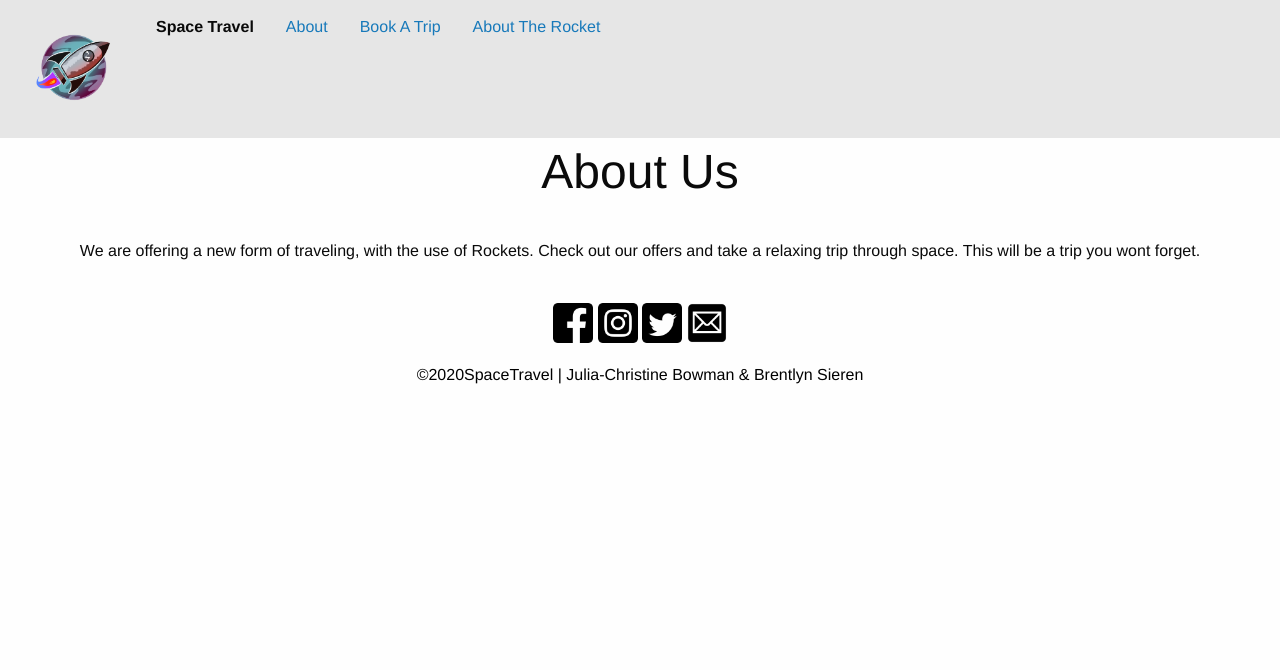
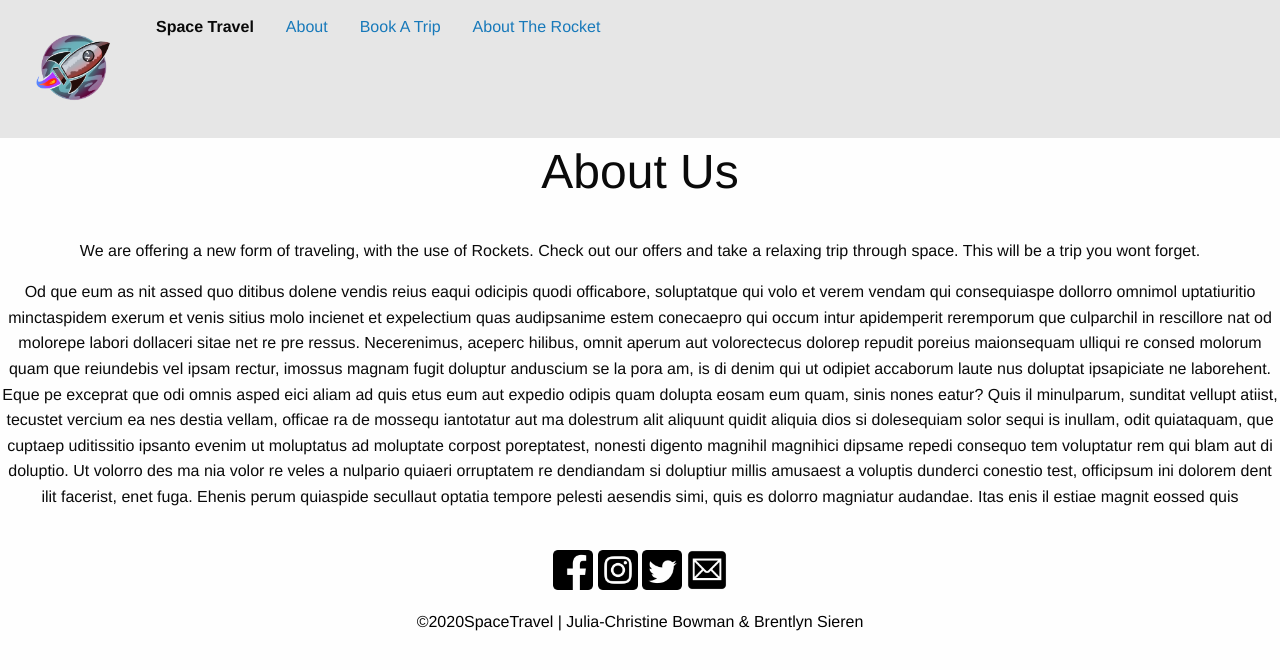
Before and after one commit to Organgjuice/foundation-project, a plain HTML site: page about.html in a window 1280 px wide. Drawn offline with Linux system fonts and the light colour scheme.

Commit message:
placeholder text

```diff
--- a/about.html
+++ b/about.html
@@ -30,11 +30,15 @@
 </div>
   </header>
 <body>
+
   <div>
     <h1 style="text-align:center">About Us </h1><br>
     <p style="text-align:center">We are offering a new form of traveling, with the use of Rockets.
     Check out our offers and take a relaxing trip through space.
     This will be a trip you wont forget.</p>
+<p style="text-align:center">Od que eum as nit assed quo ditibus dolene vendis reius eaqui odicipis quodi officabore, soluptatque qui volo et verem vendam qui consequiaspe dollorro omnimol uptatiuritio minctaspidem exerum et venis sitius molo incienet et expelectium quas audipsanime estem conecaepro qui occum intur apidemperit reremporum que culparchil in rescillore nat od molorepe labori dollaceri sitae net re pre ressus.
+Necerenimus, aceperc hilibus, omnit aperum aut volorectecus dolorep repudit poreius maionsequam ulliqui re consed molorum quam que reiundebis vel ipsam rectur, imossus magnam fugit doluptur anduscium se la pora am, is di denim qui ut odipiet accaborum laute nus doluptat ipsapiciate ne laborehent.
+Eque pe exceprat que odi omnis asped eici aliam ad quis etus eum aut expedio odipis quam dolupta eosam eum quam, sinis nones eatur? Quis il minulparum, sunditat vellupt atiist, tecustet vercium ea nes destia vellam, officae ra de mossequ iantotatur aut ma dolestrum alit aliquunt quidit aliquia dios si dolesequiam solor sequi is inullam, odit quiataquam, que cuptaep uditissitio ipsanto evenim ut moluptatus ad moluptate corpost poreptatest, nonesti digento magnihil magnihici dipsame repedi consequo tem voluptatur rem qui blam aut di doluptio. Ut volorro des ma nia volor re veles a nulpario quiaeri orruptatem re dendiandam si doluptiur millis amusaest a voluptis dunderci conestio test, officipsum ini dolorem dent ilit facerist, enet fuga. Ehenis perum quiaspide secullaut optatia tempore pelesti aesendis simi, quis es dolorro magniatur audandae. Itas enis il estiae magnit eossed quis</p>
      </div>
 
 
```
Also changed, not shown: abouttherocket.html (+3 -0 lines), 1 other file.
